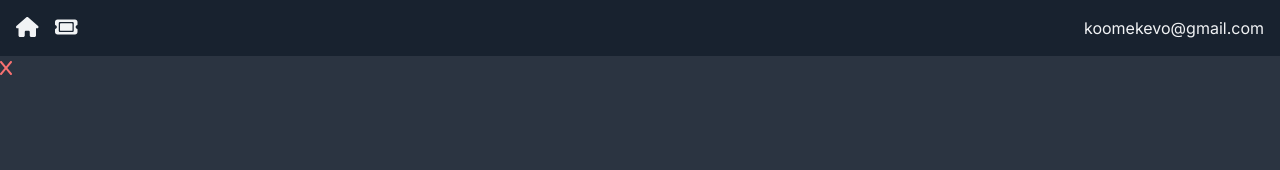
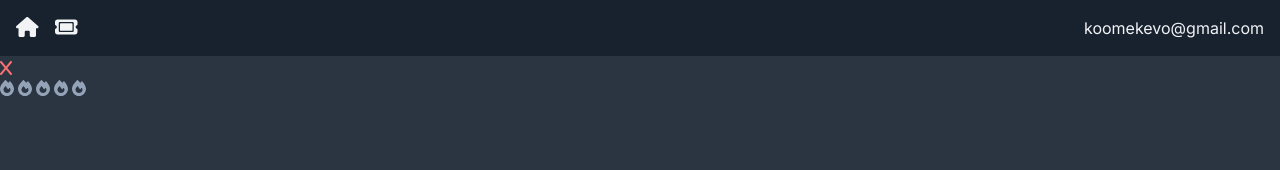
Before and after one commit to koomekevo/nextlarge, a Next.js app: page / in a window 1280 px wide. Shown: the top 170 px of the page. Built offline with nearby package versions, Linux system fonts and the light colour scheme.

Commit message:
Add PriorityDisplay.jsx

```diff
--- /dev/null
+++ b/app/(components)/PriorityDisplay.jsx
@@ -0,0 +1,39 @@
+import { faFire } from "@fortawesome/free-solid-svg-icons";
+import { FontAwesomeIcon } from "@fortawesome/react-fontawesome";
+
+const PriorityDisplay = ({ priority }) => {
+  return (
+    <div className="flex justify-start align-baseline">
+      <FontAwesomeIcon
+        icon={faFire}
+        className={` pr-1 ${
+          priority > 0 ? " text-red-400" : " text-slate-400"
+        }`}
+      />
+      <FontAwesomeIcon
+        icon={faFire}
+        className={` pr-1 ${
+          priority > 1 ? " text-red-400" : " text-slate-400"
+        }`}
+      />
+      <FontAwesomeIcon
+        icon={faFire}
+        className={`  pr-1 ${
+          priority > 2 ? " text-red-400" : " text-slate-400"
+        }`}
+      />
+      <FontAwesomeIcon
+        icon={faFire}
+        className={` pr-1 ${
+          priority > 3 ? " text-red-400" : " text-slate-400"
+        }`}
+      />
+      <FontAwesomeIcon
+        icon={faFire}
+        className={` ${priority > 4 ? " text-red-400" : " text-slate-400"}`}
+      />
+    </div>
+  );
+};
+
+export default PriorityDisplay;
--- a/app/(components)/TicketCard.jsx
+++ b/app/(components)/TicketCard.jsx
@@ -1,9 +1,11 @@
 import DeleteBlock from "./DeleteBlock";
+import PriorityDisplay from "./PriorityDisplay";
 
 const TicketCard = () => {
   return (
     <div>
       <DeleteBlock />
+      <PriorityDisplay />
     </div>
   );
 };
```
